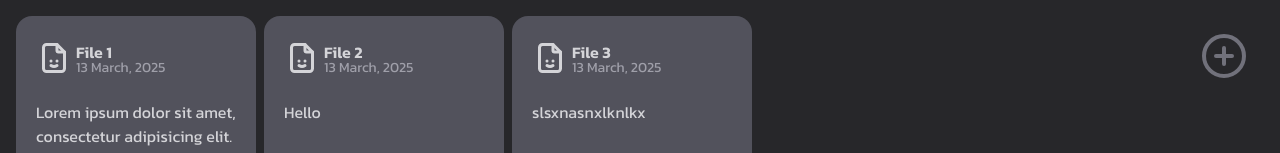
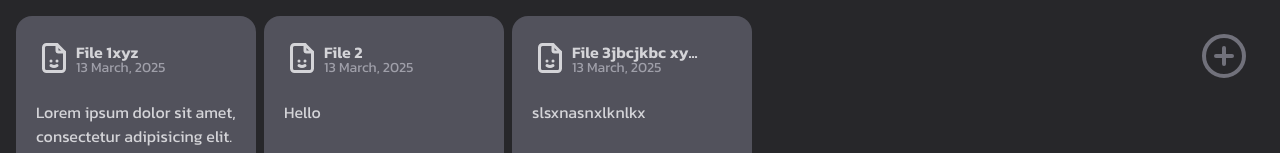
Before and after one commit to gaurav1-9/react-notes-app, a React (Vite) app: page / in a window 1280 px wide. Shown: the top 153 px of the page. Built offline with nearby package versions, Linux system fonts and the light colour scheme.

Commit message:
organised the variables

```diff
--- a/src/Cards.jsx
+++ b/src/Cards.jsx
@@ -6,8 +6,8 @@ import ExpandedCard from './ExpandedCard';
 function Cards({ cardDetails, foregroundRef,id }) {
   const [view, setView] = useState(false);
 
-  const [savedTitle, setSavedTitle] = useState(cardDetails.title);
-  const [savedDesc, setSavedDesc] = useState(cardDetails.desc);
+  const [title, setTitle] = useState(cardDetails.title);
+  const [desc, setDesc] = useState(cardDetails.desc);
 
   return (
     (!view) ? (
@@ -23,14 +23,15 @@ function Cards({ cardDetails, foregroundRef,id }) {
           <div>
             <p className='font-semibold'>
               {
-                (savedTitle.length>16)?savedTitle.slice(0,16)+"...":savedTitle
+                (title==="")?"File "+(id+1)
+                :(title.length>16)?title.slice(0,16)+"...":title
               }
             </p>
             <p className='leading-2 text-zinc-400 text-sm'>{cardDetails.meta}</p>
           </div>
         </div>
         <p className='mt-6 px-5'>{
-          (savedDesc.length>110)?savedDesc.slice(0,110)+"...":savedDesc
+          (desc.length>110)?desc.slice(0,110)+"...":desc
         }
         </p>
         <div className='absolute bg-orange-400 h-15 bottom-0 w-full'>
--- a/src/ExpandedCard.jsx
+++ b/src/ExpandedCard.jsx
@@ -4,9 +4,9 @@ import { IoMdCheckmark } from "react-icons/io";
 import { RxCross2 } from "react-icons/rx";
 import { Tooltip } from 'react-tooltip';
 
-function ExpandedCard({cardDetails, view, setView}) {
-    var [title, setTitle] = useState(cardDetails.title);
-    var [desc, setDesc] = useState(cardDetails.desc);
+function ExpandedCard({cardDetails, setView, id}) {
+    const [title, setTitle] = useState(cardDetails.title);
+    const [desc, setDesc] = useState(cardDetails.desc);
     var prevTitle = cardDetails.title;
     var prevDesc = cardDetails.desc;
     return (
@@ -18,8 +18,13 @@ function ExpandedCard({cardDetails, view, setView}) {
                         <div>
                             <input
                                 className='text-4xl outline-none bg-transparent text-white'
-                                value={title}
-                                onChange={(e) => setTitle(e.target.value)}
+                                value={
+                                    (title==="")?"File "+(id+1):title
+                                }
+                                onChange={(e) => {
+                                        setTitle(e.target.value)
+                                    }
+                                }
                             />
                             <p className='leading-3.5 text-zinc-400'>{cardDetails.meta}</p>
                         </div>
@@ -28,9 +33,8 @@ function ExpandedCard({cardDetails, view, setView}) {
                         data-tooltip-id='close'
                         className='text-zinc-300 text-4xl hover:text-zinc-400 cursor-pointer outline-none'
                         onClick={() => {
+                                console.log(title+" "+desc)
                                 setView(false);
-                                setTitle(prevTitle);
-                                setDesc(prevDesc);
                             }
                         }
                     />
@@ -39,7 +43,10 @@ function ExpandedCard({cardDetails, view, setView}) {
                 <textarea
                     className='mt-10 px-4 w-full h-3/5 outline-none bg-transparent text-white'
                     value={desc}
-                    onChange={(e) => {setDesc(e.target.value)}}
+                    onChange={(e) => {
+                            setDesc(e.target.value)
+                        }
+                    }
                 />
 
                 <IoMdCheckmark
--- a/src/Foreground.jsx
+++ b/src/Foreground.jsx
@@ -10,17 +10,17 @@ function Foreground() {
 
     var cardInfo = [
         {
-        "title": "File 1",
+        "title": "File 1xyz",
         "desc": "Lorem ipsum dolor sit amet, consectetur adipisicing elit. Excepturi dolorem fugiat ab numquam reiciendis vero minus, quo exercitationem sed mollitia voluptatum quos quaerat laborum quae. Nam itaque quod ex quidem. Lorem, ipsum dolor sit amet consectetur adipisicing elit. Saepe consectetur dicta vitae doloremque laborum earum!",
         "meta": d.getDate()+" "+months[d.getMonth()]+", "+d.getFullYear()
         },
         {
-        "title": "File 2",
+        "title": "",
         "desc": "Hello",
         "meta": d.getDate()+" "+months[d.getMonth()]+", "+d.getFullYear()
         },
         {
-        "title": "File 3",
+        "title": "File 3jbcjkbc xyz abc",
         "desc": "slsxnasnxlknlkx",
         "meta": d.getDate()+" "+months[d.getMonth()]+", "+d.getFullYear()
         },
@@ -30,7 +30,9 @@ function Foreground() {
     <div ref={componentRef} className='overflow-hidden fixed flex flex-wrap gap-2 top-0 left-0 w-full h-screen p-4 z-10'>
         {
             cardInfo.map((item,index)=>(
-                (item.desc!=="")?<Cards key={index} id={index} cardDetails={item} foregroundRef={componentRef}/>: null
+                (item.desc!=="" || item.title!=="")
+                ?<Cards key={index} id={index} cardDetails={item} foregroundRef={componentRef}/>
+                :null
             ))
         }
         <div className='absolute top-8 right-8'>
```
